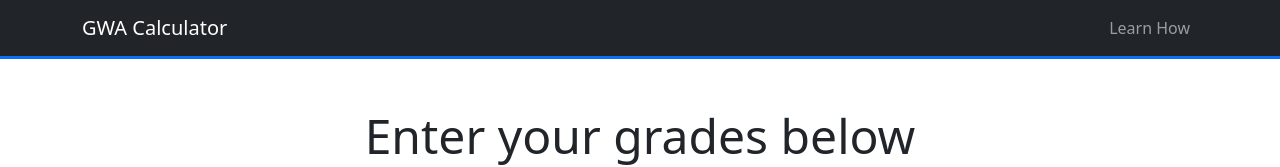
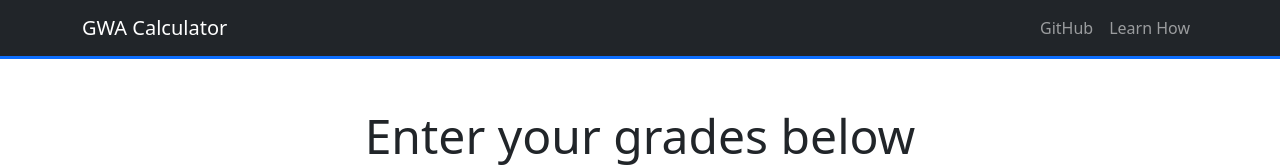
Before and after one commit to arvl130/vue-gwa-calculator, a Vue app: page / in a window 1280 px wide. Shown: the top 167 px of the page. Built offline with nearby package versions, Linux system fonts and the light colour scheme.

Commit message:
feat: add github project link

```diff
--- a/src/App.vue
+++ b/src/App.vue
@@ -14,7 +14,20 @@ import GradesResult from "./components/GradesResult.vue"
       <a href="#" class="navbar-brand">GWA Calculator</a>
       <ul class="navbar-nav ms-auto">
         <li class="nav-item">
-          <a class="nav-link" href="https://filipiknow.net/how-to-compute-gwa/">
+          <a
+            class="nav-link"
+            href="https://github.com/arvl130/vue-gwa-calculator"
+            target="_blank"
+          >
+            GitHub
+          </a>
+        </li>
+        <li class="nav-item">
+          <a
+            class="nav-link"
+            href="https://filipiknow.net/how-to-compute-gwa/"
+            target="_blank"
+          >
             Learn How
           </a>
         </li>
```
